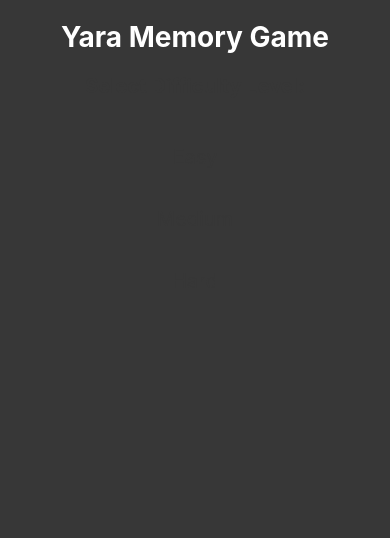
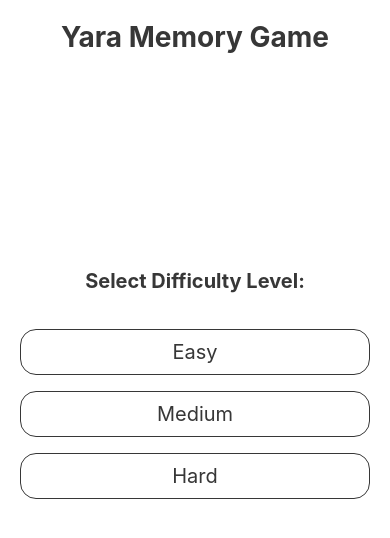
Before and after one commit to GGanchev16/memory-game, a React Native app: screen / in a window 390 px wide. Shown: the top 538 px of the page. Built offline with nearby package versions, Linux system fonts and the light colour scheme.

Commit message:
Refactor: Screen component styling

```diff
--- a/src/components/Screen.tsx
+++ b/src/components/Screen.tsx
@@ -18,16 +18,17 @@ export const Screen = ({ children }: ScreenProps) => {
 const styles = StyleSheet.create({
   container: {
     flex: 1,
-    backgroundColor: "#373737",
+    backgroundColor: "#fff",
   },
   text: {
     fontSize: 28,
     fontWeight: "bold",
-    color: "#fff",
+    color: "#373737",
     textAlign: "center",
     marginVertical: 20,
   },
   contentContainer: {
     paddingHorizontal: 20,
+    flex: 1,
   },
 });
```
